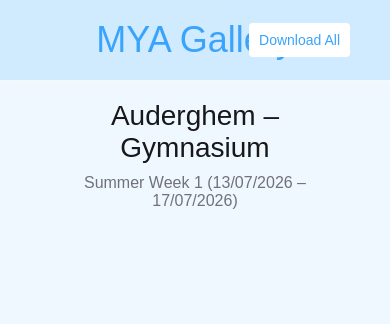
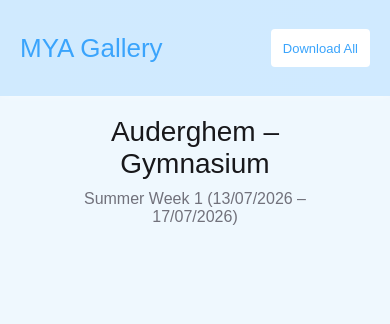
Before and after one commit to DanylovskyiAM/imgbb-gallery, a website: page client/index.html in a window 390 px wide. Shown: the top 324 px of the page. Drawn offline with nearby package versions, Linux system fonts and the light colour scheme; no server answers.

Commit message:
fix style

```diff
--- a/client/style.css
+++ b/client/style.css
@@ -17,15 +17,18 @@ body {
 .card {
   position: relative;
   overflow: hidden;
+  border-radius: 10px;
 }
 
 .card img {
+  box-sizing: border-box;
   width: 100%;
   height: 160px;
   object-fit: cover;
   border-radius: 10px;
+  border: 1px solid #cccce0;
   cursor: pointer;
-  transition: transform 0.25s ease;
+  transition: box-shadow 0.25s ease, transform 0.25s ease;
 }
 
 .card:hover img {
@@ -362,6 +365,32 @@ body {
 }
 
 @media (max-width: 768px) {
+  .header-inner {
+    height: auto;
+    min-height: 72px;
+    padding-top: 12px;
+    padding-bottom: 12px;
+    gap: 12px;
+  }
+
+  .logo {
+    width: auto;
+    flex: 1;
+    min-width: 0;
+    text-align: left;
+    font-size: 26px;
+    line-height: 1.1;
+  }
+
+  #downloadAll {
+    position: static;
+    flex-shrink: 0;
+    min-height: 38px;
+    padding: 8px 12px;
+    font-size: 13px;
+    white-space: nowrap;
+  }
+
   .footer-top {
     flex-direction: column;
     align-items: center;
```
